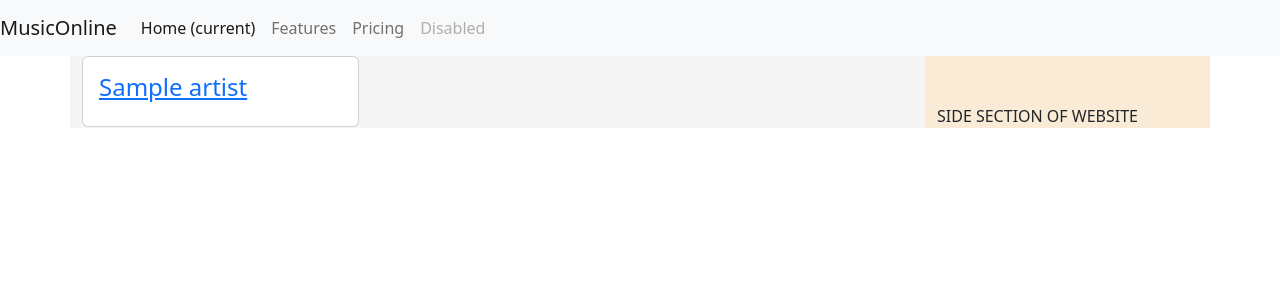
After one commit to Pouria03/Music-website, a Django app: page /artists/ in a window 1280 px wide. The commit adds this page. Shown: the top 300 px of the page. Run offline with Django 4.2, Linux system fonts and the light colour scheme; tables that the repository leaves empty hold one stand-in row (values such as "Sample post"); some libraries are stand-ins or nearby versions.

Commit message:
add <song> CRUD operations

```diff
--- a/song/models.py
+++ b/song/models.py
@@ -51,7 +51,7 @@ class Song(models.Model):
     image = models.ImageField(upload_to='music/%Y/%m/%d/')
     file = models.FileField(upload_to='music/%Y/%m/%d/')
     lyrics = models.TextField()
-    artist = models.ForeignKey(Artist,on_delete=models.DO_NOTHING,related_name='musics')
+    artist = models.ForeignKey(Artist,on_delete=models.DO_NOTHING,related_name='songs')
     created_time = models.DateTimeField(auto_now_add=True)
     category = models.ForeignKey('category',on_delete=models.DO_NOTHING,related_name='songs')
 
--- /dev/null
+++ b/song/templates/song/artists.html
@@ -0,0 +1,11 @@
+{% extends 'base.html' %}
+
+{% block content %}
+    {% for artist in artists %}
+        <div class="card col-4">
+            <a href="{{artist.get_absolute_url}}">
+                <h4 class="card-body">{{artist.name}}</h4>
+            </a>
+        </div>
+    {% endfor %}
+{% endblock content %}
--- a/song/urls.py
+++ b/song/urls.py
@@ -4,10 +4,9 @@ from . import views
 app_name = 'song'
 urlpatterns = [
     path('songs/',views.SongListView.as_view(),name='list'),
-#     path('song/<pk:pk>/<slug:slug>/',views.GetSongView.as_views(),name='detail'),
-#     path('artists/',views.ArtistsView.as_view(),name='artists'),
-#     path('artist/<slug:slug>/',views.GetArtistView.as_view(),name='artist'),
-#     path('categories/',views.CategoriesView.as_view(),name='categories'),
-#     path('category/<slug:slug>/'views.GetCategoryView.as_view(),name='category')
+    path('song/<int:pk>/<slug:slug>/',views.GetSongView.as_view(),name='detail'),
+    path('artists/',views.ArtistListView.as_view(),name='artists'),
+    path('artist/<slug:slug>/',views.GetArtistView.as_view(),name='artist'),
+    # path('category/<slug:slug>/'views.GetCategoryView.as_view(),name='category')
 
 ]
--- a/song/views.py
+++ b/song/views.py
@@ -1,12 +1,40 @@
-from django.shortcuts import render,redirect
+from django.shortcuts import render,redirect,get_object_or_404
 from django.views import View
-from .models import Song
+from .models import Song,Artist,Category
 # Create your views here.
 
 class SongListView(View):
-    template_name ='song/songs.html'
+    template_name ='song/list.html'
+    page_title = 'songs'
     def get(self,request):
         songs = Song.objects.all()
-        context = {'songs':songs}
+        context = {'songs':songs,'page_title':self.page_title}
         return render(request,self.template_name,context)
-        # todo : search , paggination
+    # todo : search , paggination
+
+class GetSongView(View):
+    template_name = 'song/detail.html'
+    def get(self,request,*args,**kwargs):
+        pk = kwargs.get('pk')
+        slug = kwargs.get('slug')
+        song = get_object_or_404(Song,pk=pk,slug=slug)
+        context = {'song':song}
+        return render(request,self.template_name,context)
+
+
+class ArtistListView(View):
+    template_name = 'song/artists.html'
+    page_title = 'artists'
+    def get(self,request):
+        artists = Artist.objects.all()
+        context = {'artists': artists,'page_title':self.page_title}
+        return render(request,self.template_name,context)
+
+class GetArtistView(View):
+    template_name = 'song/artist_page.html'
+    page_title = 'artist profile'
+    def get(self,request,slug):
+        artist = get_object_or_404(Artist,slug=slug)
+        artist_songs = Song.objects.filter(artist__name = artist.name)
+        context = {'artist': artist,'page_title':self.page_title,'artist_songs':artist_songs}
+        return render(request,self.template_name,context)
--- a/static/styles/style.css
+++ b/static/styles/style.css
@@ -0,0 +1,13 @@
+.center {
+  margin: auto;
+  width: 50%;
+  padding: 10px;
+}
+
+.main{
+  background-color:whitesmoke;
+}
+
+div.side{
+  background-color: antiquewhite;
+}
--- a/templates/base.html
+++ b/templates/base.html
@@ -7,6 +7,7 @@
     <meta name="viewport" content="width=device-width, initial-scale=1.0">
     <!-- css bootstrap -->
     <link href="{% static 'bootstrap/bootstrap.min.css' %}" type="text/css" rel="stylesheet">
+    <link href="{% static 'styles/style.css' %}" type="text/css" rel="stylesheet">
     <title>MusicOnline</title>
 </head>
 <body>
@@ -14,7 +15,7 @@
     <div class="container">
         <div class="row">
             <!-- main side of website -->
-            <div class="col-md-9">
+            <div class="col-md-9 main" >
                 <!--messages-->
                 {% include 'partials/messages.html' %}
                 <!--End-->
@@ -23,16 +24,25 @@
             </div>
             <!-- End main side of website -->
             <!-- right side of website -->
-            <div class="col-md-3">
+            <div class="col-md-3 side">
                 <br><br>
-                <div class="side">
+                <div>
                     {% block side %}
-
+                        <div class="">SIDE SECTION OF WEBSITE </div>
                     {% endblock side %}
                 </div>
             </div>
     </div>
-
-    <script src="{% static 'bootstrap.bundle.min.js' %}"></script>
+<!-- JS CDNs -->
+    <script src="https://code.jquery.com/jquery-3.3.1.slim.min.js"
+    integrity="sha384-q8i/X+965DzO0rT7abK41JStQIAqVgRVzpbzo5smXKp4YfRvH+8abtTE1Pi6jizo"
+    crossorigin="anonymous"></script>
+<script src="https://cdn.jsdelivr.net/npm/popper.js@1.14.7/dist/umd/popper.min.js"
+integrity="sha384-UO2eT0CpHqdSJQ6hJty5KVphtPhzWj9WO1clHTMGa3JDZwrnQq4sF86dIHNDz0W1"
+crossorigin="anonymous"></script>
+<script src="https://cdn.jsdelivr.net/npm/bootstrap@4.3.1/dist/js/bootstrap.min.js"
+integrity="sha384-JjSmVgyd0p3pXB1rRibZUAYoIIy6OrQ6VrjIEaFf/nJGzIxFDsf4x0xIM+B07jRM"
+crossorigin="anonymous"></script>
+<!-- END JS CDNs -->
 </body>
 </html>
```
Also changed, not shown: song/templates/song/artist_page.html (added, +12 -0 lines), song/templates/song/detail.html (added, +15 -0 lines), song/templates/song/list.html (added, +9 -0 lines), song/templates/song/songs.html (deleted, +0 -7 lines), templates/partials/item_card.html (added, +7 -0 lines).
